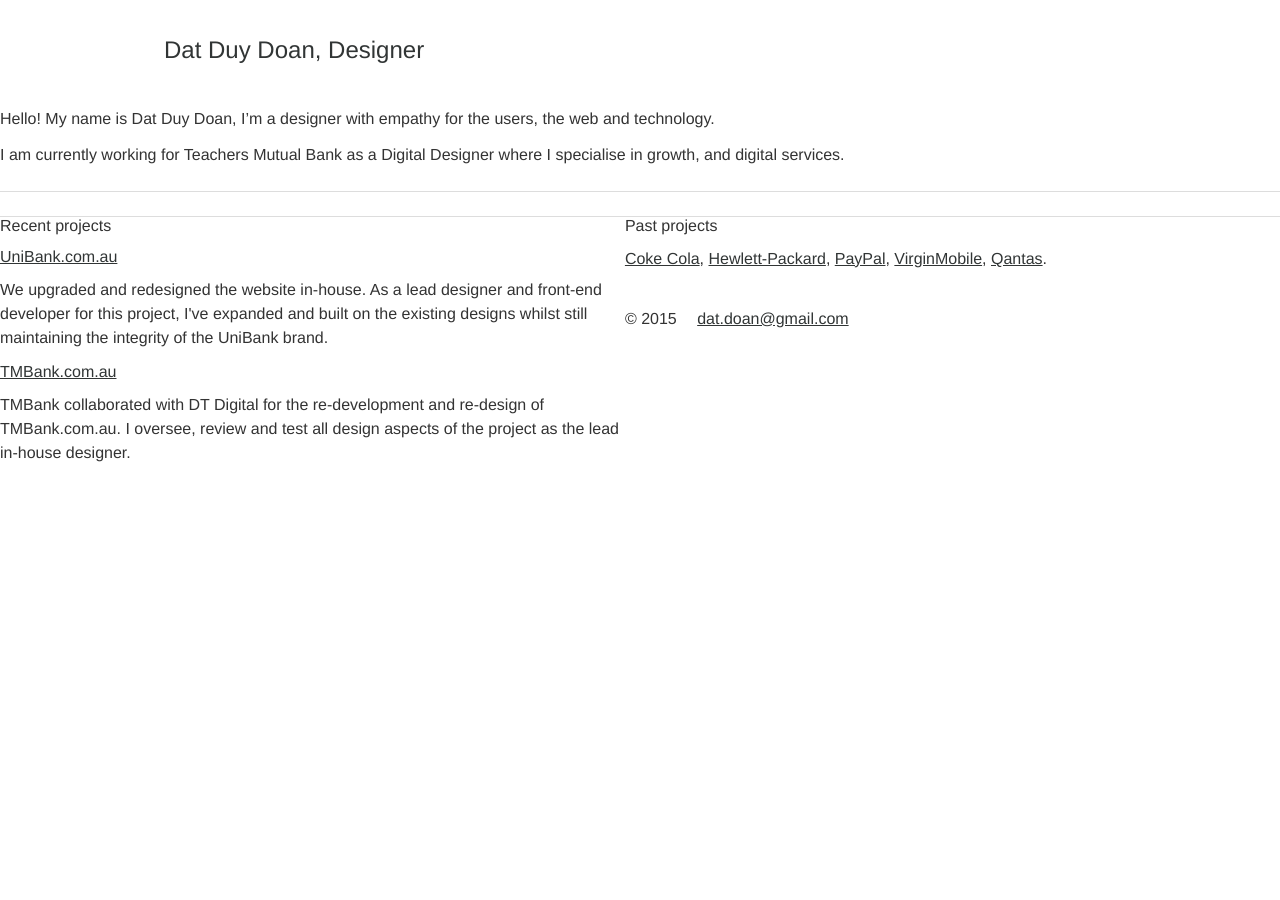
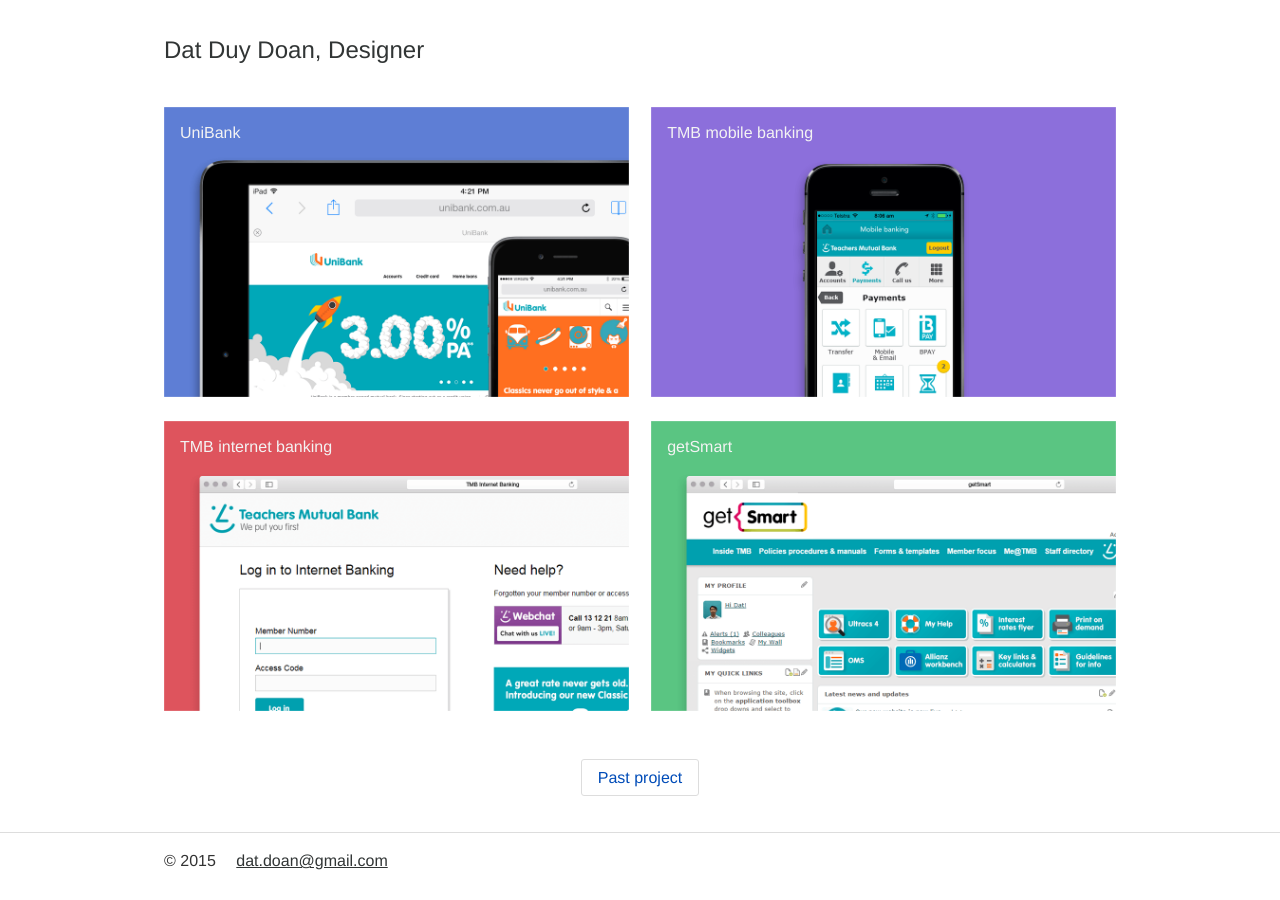
Before and after one commit to datdoan/datdoan.github.io, a Jekyll site: the page built from index.html, in a window 1280 px wide. Built offline with Jekyll 4.4.1, drawn with Linux system fonts in a browser that asks for light colours.

Commit message:
Merge conflict index.html

```diff
--- a/index.html
+++ b/index.html
@@ -2,38 +2,46 @@
 layout: default
 title: Home
 ---
-<header class="wrap">
-<div class="container">
-  <p><strong>Hello!</strong> My name is Dat Duy Doan, I’m a designer with
-  empathy for the users, the web and technology.</p>
-  <p>I am currently working for Teachers Mutual Bank as a Digital Designer where
-  I specialise in growth, and digital services.</p>
-</div>
-</header>
-<hr />
-<main class="wrap">
-  <div class="container">
-    <section class="project">
-     <h2>Recent projects</h2>
-     <h3><a href="http://www.unibank.com.au">UniBank.com.au</a></h3>
-     <p>We upgraded and redesigned the website in-house. As a lead designer and
-     front-end developer for this project, I've expanded and built on the
-     existing designs whilst still maintaining the integrity of the UniBank
-     brand.</p>
-     <h3><a href="http://www.tmbank.com.au">TMBank.com.au</a></h3>
-     <p>TMBank collaborated with DT Digital for the re-development and re-design
-     of TMBank.com.au. I oversee, review and test all design aspects of the
-     project as the lead in-house designer.</p>
-    </section>
-    <section class="project">
-     <h2>Past projects</h2>
-     <p><a href="http://cargocollective.com/dat/Coke-Competition">Coke Cola</a>,
-     <a
-       href="http://cargocollective.com/dat/HP-Fuel-Your-Business">Hewlett-Packard</a>,
-     <a href="http://cargocollective.com/dat/PayPal-mobile-Shopping">PayPal</a>,
-     <a
-       href="http://cargocollective.com/dat/Virgin-Mobile-Gift-Portal">VirginMobile</a>,
-     <a href="http://cargocollective.com/dat/Qantas-Business-Travel">Qantas</a>.</p>
-    </section>
+<main role="main">
+  <div class="content">
+    <div class="u-l-wrap">
+      <article>
+      <header>
+        <h1 class="u-l-hide">Recent projects</h1>
+      </header>
+      <div class="project">
+        <section>
+        <h1 class="project__title">UniBank</h1>
+        <img class="project__img" src="images/unibank.png" alt="UniBank website">
+        </section>
+      </div>
+      <div class="project">
+        <section>
+        <h1 class="project__title">TMB mobile banking</h1>
+        <img class="project__img" src="images/tmb-mb.png" alt="Teachers Mutual
+        Bank Mobile Banking">
+        </section>
+      </div>
+      <div class="project">
+        <section>
+        <h1 class="project__title">TMB internet banking</h1>
+        <img class="project__img" src="images/tmb-ib.png" alt="Teachers Mutual
+        Banking Internet Banking">
+        </section>
+      </div>
+      <div class="project">
+        <section>
+        <h1 class="project__title">getSmart</h1>
+        <img class="project__img" src="images/getsmart.png" alt="getSmart
+        intranet">
+        </section>
+      </div>
+      </article>
+      <article>
+      <div class="project project--past">
+        <h1><a href="cargocollective.com/dat" title="Past project" class="button">Past project</a></h1>
+      </div>
+      </article>
+    </div>
   </div>
 </main>
```
